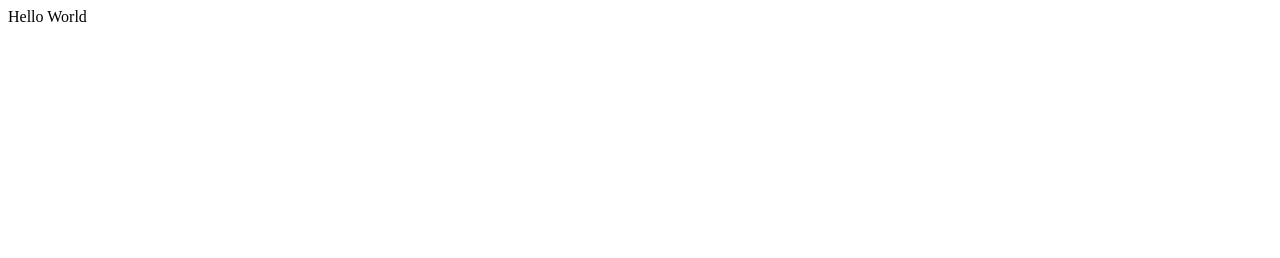
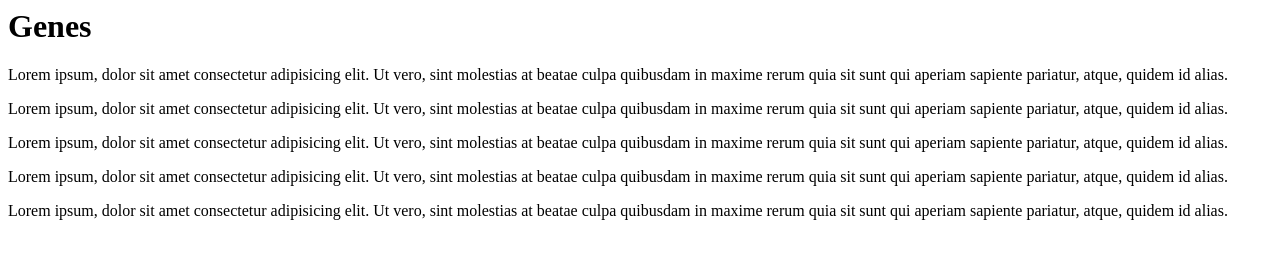
Before and after one commit to GeneDHuggr/GenesThings, a plain HTML site: page html.html in a window 1280 px wide. Drawn offline with Linux system fonts and the light colour scheme.

Commit message:
Update html.html

```diff
--- a/html.html
+++ b/html.html
@@ -1,11 +1,17 @@
 <html>
 
 	<head>
-		<title>Template</title>
+		<title>GenesThngs</title>
 	</head>
 
 	<body>
-		Hello World<br>
+		<h1>Genes</h1>
+		<p>Lorem ipsum, dolor sit amet consectetur adipisicing elit. Ut vero, sint molestias at beatae culpa quibusdam in maxime rerum quia sit sunt qui aperiam sapiente pariatur, atque, quidem id alias.</p>
+		<p>Lorem ipsum, dolor sit amet consectetur adipisicing elit. Ut vero, sint molestias at beatae culpa quibusdam in maxime rerum quia sit sunt qui aperiam sapiente pariatur, atque, quidem id alias.</p>
+		<p>Lorem ipsum, dolor sit amet consectetur adipisicing elit. Ut vero, sint molestias at beatae culpa quibusdam in maxime rerum quia sit sunt qui aperiam sapiente pariatur, atque, quidem id alias.</p>
+		<p>Lorem ipsum, dolor sit amet consectetur adipisicing elit. Ut vero, sint molestias at beatae culpa quibusdam in maxime rerum quia sit sunt qui aperiam sapiente pariatur, atque, quidem id alias.</p>
+		<p>Lorem ipsum, dolor sit amet consectetur adipisicing elit. Ut vero, sint molestias at beatae culpa quibusdam in maxime rerum quia sit sunt qui aperiam sapiente pariatur, atque, quidem id alias.</p>
+
 	</body>
 
 </html>
```
